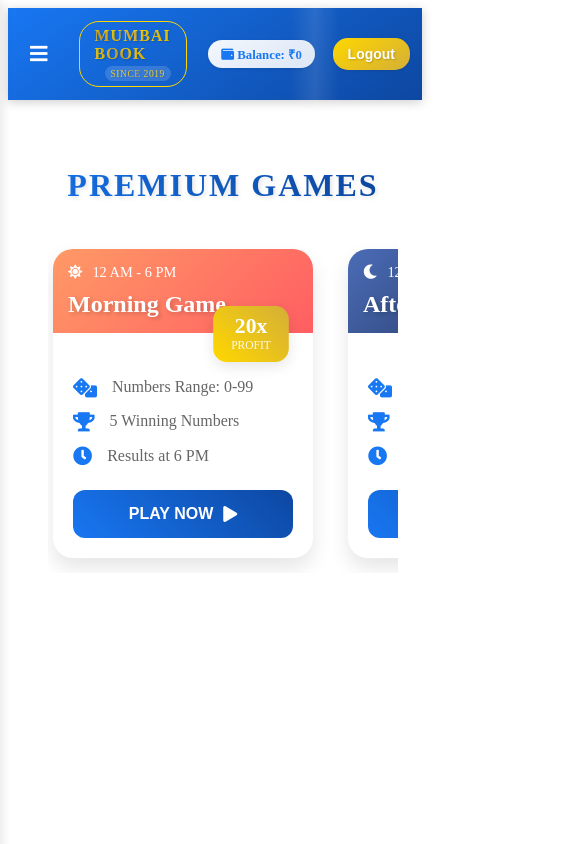
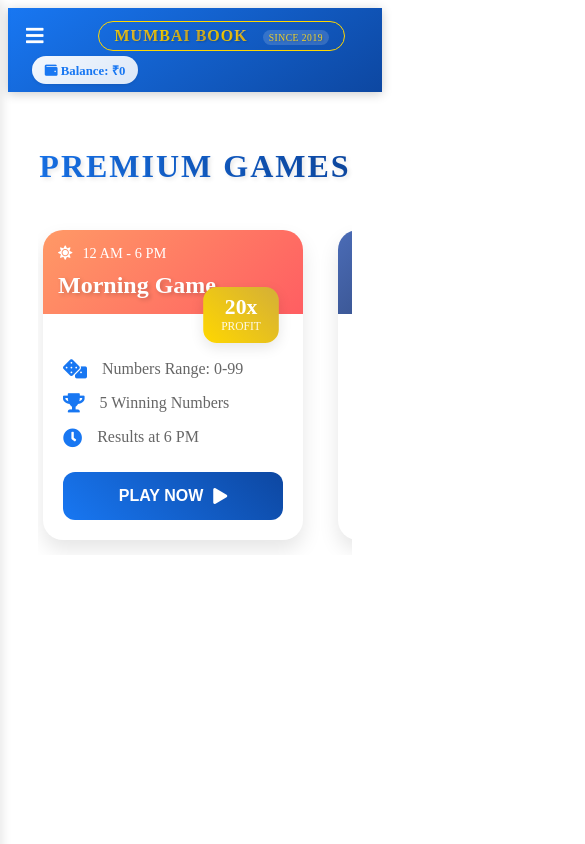
Before and after one commit to Mumbaibook/mumbaibook, a plain HTML site: page templates/dashboard.html in a window 390 px wide. Shown: the top 844 px of the page, 585 px wide, since content can reach past the window. Drawn offline with Linux system fonts and the light colour scheme; no server answers.

Commit message:
Update dashboard.html

```diff
--- a/templates/dashboard.html
+++ b/templates/dashboard.html
@@ -23,6 +23,8 @@
             transition: 0.3s;
             padding-top: 60px;
             box-shadow: 2px 0 10px rgba(0, 0, 0, 0.1);
+            display: flex;
+            flex-direction: column;
         }
 
         .sidebar.active {
@@ -176,7 +178,7 @@
             display: flex;
             justify-content: space-between;
             align-items: center;
-            padding: 0.5rem;
+            padding: 0.5rem 1rem;
             background: linear-gradient(145deg, #1877f2, #0d47a1);
             box-shadow: 0 2px 10px rgba(0,0,0,0.2);
         }
@@ -186,6 +188,8 @@
             align-items: center;
             justify-content: center;
             padding: 5px;
+            text-align: center;
+            flex-grow: 1;
         }
 
         .logo-text {
@@ -545,30 +549,12 @@
 
             #main {
                 margin-left: 0 !important;
-                width: 100%;
-                overflow-x: hidden;
+                padding: 10px;
             }
 
             .navbar {
-                width: 100%;
-                position: relative;
-                padding: 10px 15px;
-            }
-
-            .navbar > div:last-child {
-                display: flex;
-                align-items: center;
-                gap: 10px;
-                margin-left: auto;
-            }
-
-            body {
-                overflow-x: hidden;
-                width: 100%;
-            }
-
-            .wallet {
-                white-space: nowrap;
+                padding: 10px;
+                flex-wrap: wrap;
             }
 
             .logo-text {
@@ -617,11 +603,7 @@
         @media screen and (max-width: 480px) {
             .navbar {
                 justify-content: space-between;
-                padding: 8px 12px;
-            }
-
-            .navbar > div:last-child {
-                gap: 8px;
+                padding: 8px;
             }
 
             .logo-text {
@@ -661,6 +643,7 @@
         <a href="/bets"><i class="fas fa-dice"></i> Bets</a>
         <a href="/transactions"><i class="fas fa-exchange-alt"></i> Transactions</a>
         <a href="/complaints"><i class="fas fa-exclamation-circle"></i> Complaints</a>
+        <a href="#" onclick="logout()"><i class="fas fa-sign-out-alt"></i> Logout</a>
     </div>
 
     <div class="navbar">
@@ -678,7 +661,6 @@
                 <i class="fas fa-wallet"></i>
                 Balance: <span id="walletAmount">₹0</span>
             </div>
-            <button class="logout-btn" onclick="logout()">Logout</button>
         </div>
     </div>
 
```
